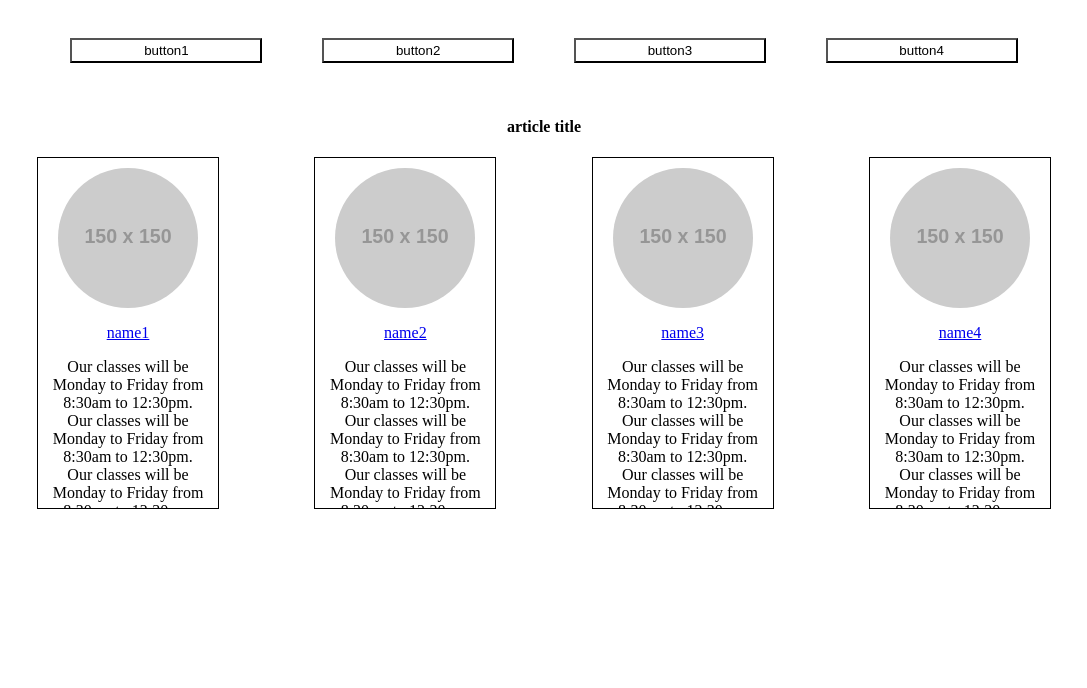
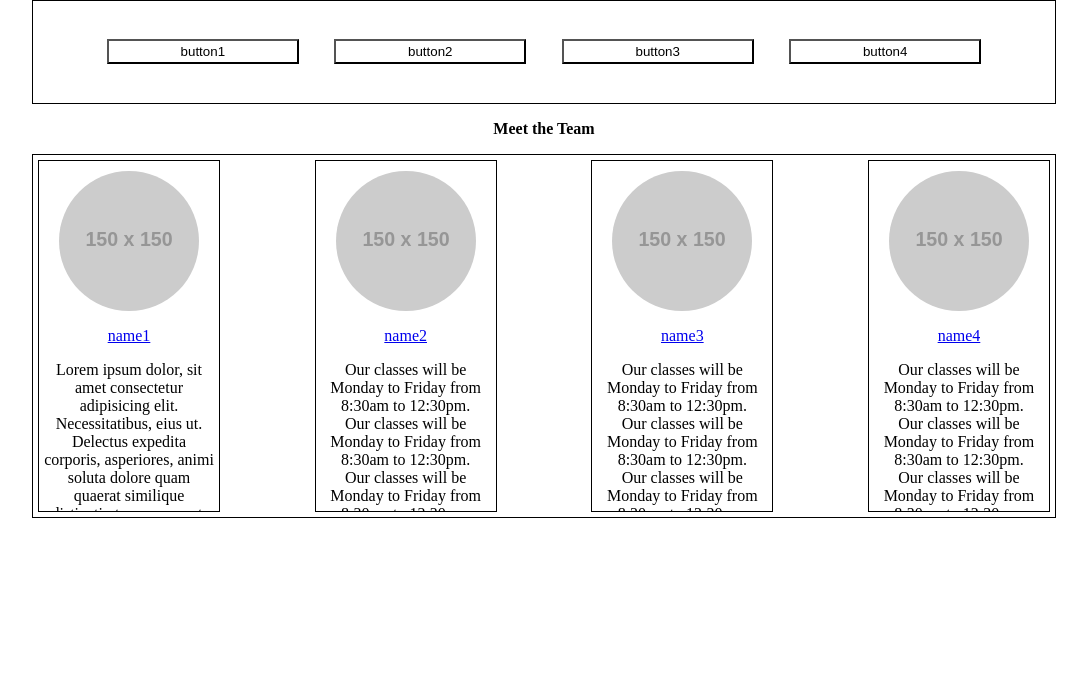
Before and after one commit to k-era/Pre_WMAD, a plain HTML site: page 0810_CSS_Box_Model/index.html in a window 1280 px wide. Shown: the whole page, without its empty margins (96-1183 px from the left). Drawn offline with Linux system fonts and the light colour scheme; placeholder pictures from the web are drawn by us.

```diff
--- a/0810_CSS_Box_Model/index.html
+++ b/0810_CSS_Box_Model/index.html
@@ -7,23 +7,21 @@
   <title>Document</title>
 </head>
 <body>
-  <header>
   <nav class="header_nav">
     <button class="nav_menu">button1</button>
     <button class="nav_menu">button2</button>
     <button class="nav_menu">button3</button>
     <button class="nav_menu">button4</button>
   </nav>
-  </header>
 
   <article class="contents">
-    <p class="article_title">article title</p>
+    <p class="article_title">Meet the Team</p>
     <div class="article_contents">
       <!-- user1 -->
       <div class="article_user">
         <img class="user_image" src="https://via.placeholder.com/150x150" alt="user image">
         <p class="user_name"><a href="#">name1</a></p>
-        <p class="user_intro">Our classes will be Monday to Friday from 8:30am to 12:30pm.</p>
+        <p class="user_intro">Lorem ipsum dolor, sit amet consectetur adipisicing elit. Necessitatibus, eius ut. Delectus expedita corporis, asperiores, animi soluta dolore quam quaerat similique distinctio tempore amet. Cumque recusandae repellat eos voluptate iusto?</p>
         <p class="user_intro">Our classes will be Monday to Friday from 8:30am to 12:30pm.</p>
         <p class="user_intro">Our classes will be Monday to Friday from 8:30am to 12:30pm.</p>
       </div>
--- a/0810_CSS_Box_Model/style.css
+++ b/0810_CSS_Box_Model/style.css
@@ -9,7 +9,9 @@ body {
   top: 0;
   padding: 3vw;
   display: flex;
-  justify-content: space-between;
+  justify-content: space-evenly;
+  border: 1px solid;
+  background-color: #fff;
 }
 
 .nav_menu {
@@ -32,6 +34,7 @@ body {
 .article_contents {
   display: flex;
   justify-content: space-between;
+  border: 1px solid;
   /* flex-wrap: wrap; */
 }
 
```
Lines whose indentation alone changed are shown as unchanged.
